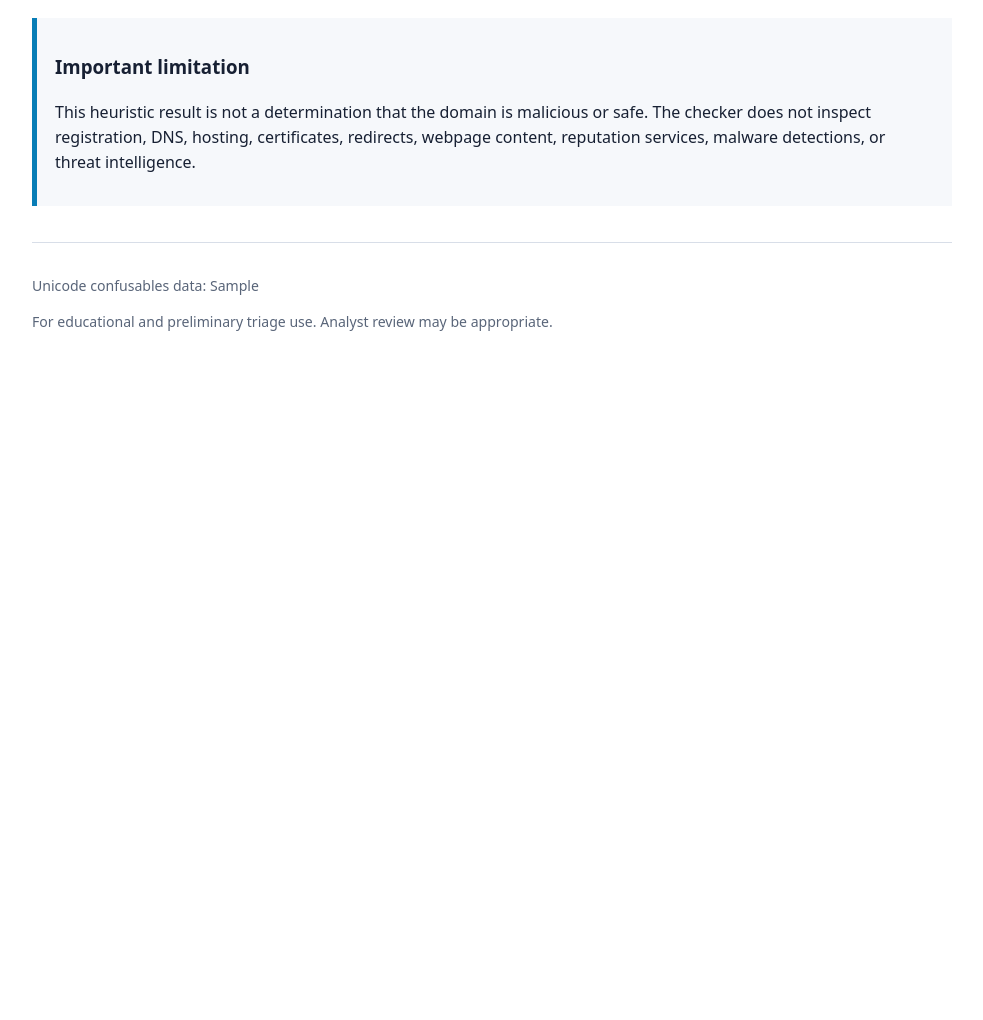
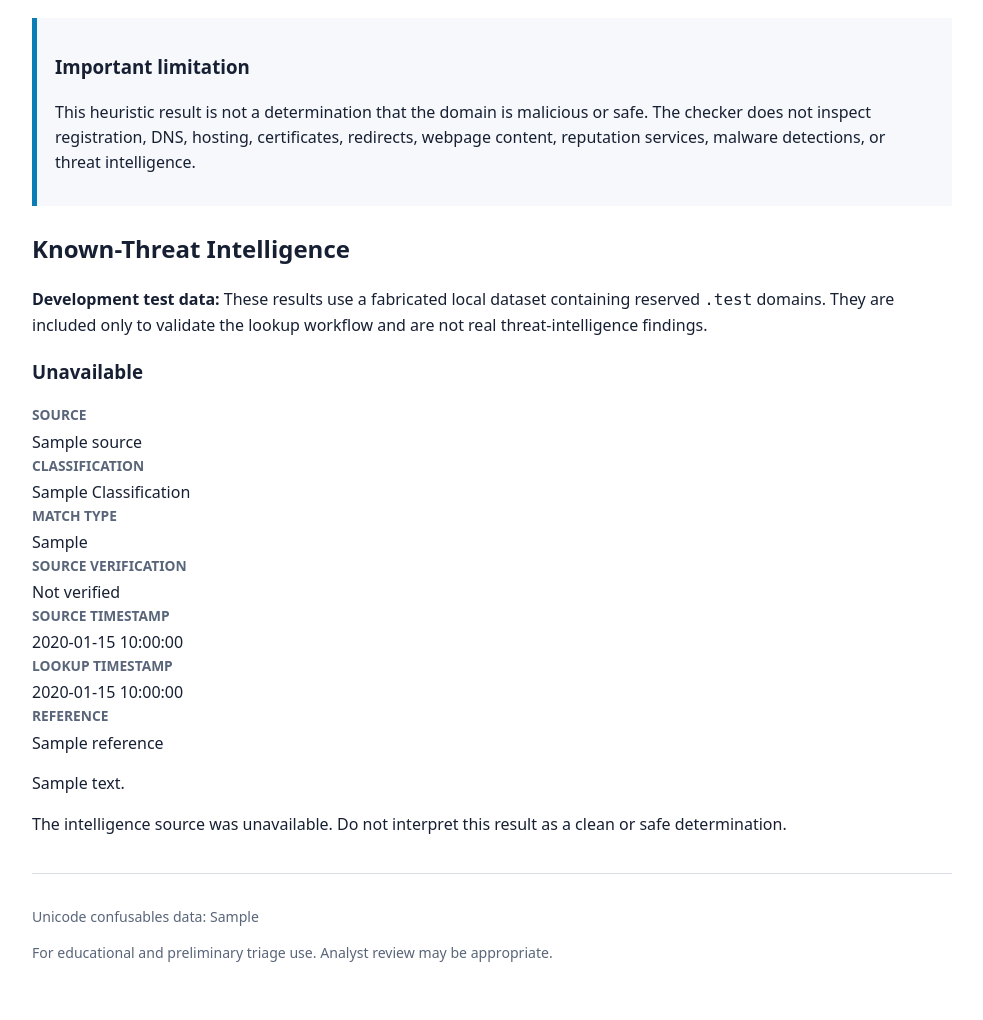
Before and after one commit to CFloy66-v12o/Domain-Spoof-Detector, a Flask app: template templates/index.html in a window 1280 px wide. Shown: the part 2114-3134 px from the top of the page, without its empty margins (148-1131 px from the left). Before the commit the page ends 2445 px from the top, so only its background shows below. Run offline with Flask 3, Linux system fonts and the light colour scheme; the template is opened without the code that fills it: most values are stand-ins (such as "Sample title", 1, 10 or a date in 2020).

Commit message:
Add gated threat intelligence results section

```diff
--- a/templates/index.html
+++ b/templates/index.html
@@ -247,6 +247,92 @@
             reputation services, malware detections, or threat intelligence.
           </p>
         </section>
+                {% if intelligence_findings %}
+          <section
+            class="intelligence-results"
+            aria-label="Known-threat intelligence test results"
+          >
+            <h2>Known-Threat Intelligence</h2>
+
+            <div class="test-data-notice">
+              <strong>Development test data:</strong>
+              These results use a fabricated local dataset containing reserved
+              <code>.test</code> domains. They are included only to validate
+              the lookup workflow and are not real threat-intelligence
+              findings.
+            </div>
+
+            {% for finding in intelligence_findings %}
+              <article
+                class="intelligence-finding intelligence-{{ finding.status }}"
+              >
+                <h3>
+                  {{ finding.status|replace('_', ' ')|title }}
+                </h3>
+
+                <dl class="intelligence-grid">
+                  <div>
+                    <dt>Source</dt>
+                    <dd>{{ finding.source }}</dd>
+                  </div>
+
+                  <div>
+                    <dt>Classification</dt>
+                    <dd>
+                      {{ finding.classification|replace('_', ' ')|title }}
+                    </dd>
+                  </div>
+
+                  <div>
+                    <dt>Match type</dt>
+                    <dd>
+                      {{ finding.match_type|replace('_', ' ')|title }}
+                    </dd>
+                  </div>
+
+                  <div>
+                    <dt>Source verification</dt>
+                    <dd>
+                      {{ 'Verified' if finding.verified else 'Not verified' }}
+                    </dd>
+                  </div>
+
+                  <div>
+                    <dt>Source timestamp</dt>
+                    <dd>
+                      {{ finding.source_timestamp or 'Not provided' }}
+                    </dd>
+                  </div>
+
+                  <div>
+                    <dt>Lookup timestamp</dt>
+                    <dd>{{ finding.lookup_timestamp }}</dd>
+                  </div>
+
+                  <div class="intelligence-wide">
+                    <dt>Reference</dt>
+                    <dd>{{ finding.reference or 'Not provided' }}</dd>
+                  </div>
+                </dl>
+
+                <p>{{ finding.detail }}</p>
+
+                {% if finding.status == 'not_found' %}
+                  <p class="intelligence-caution">
+                    No match means only that this value was not located in
+                    the source checked. It does not mean the domain or URL is
+                    safe.
+                  </p>
+                {% elif finding.status == 'unavailable' %}
+                  <p class="intelligence-caution">
+                    The intelligence source was unavailable. Do not interpret
+                    this result as a clean or safe determination.
+                  </p>
+                {% endif %}
+              </article>
+            {% endfor %}
+          </section>
+        {% endif %}
       </section>
     {% endif %}
 
```
